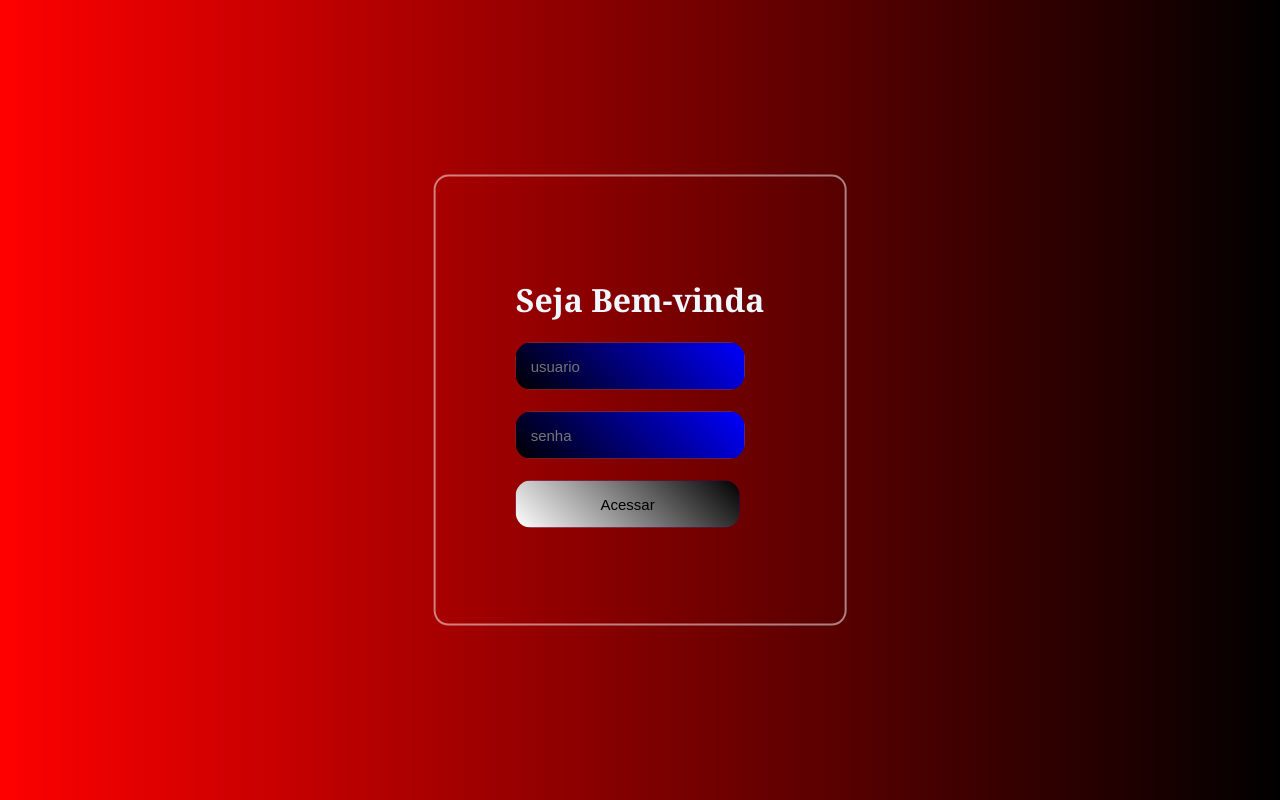
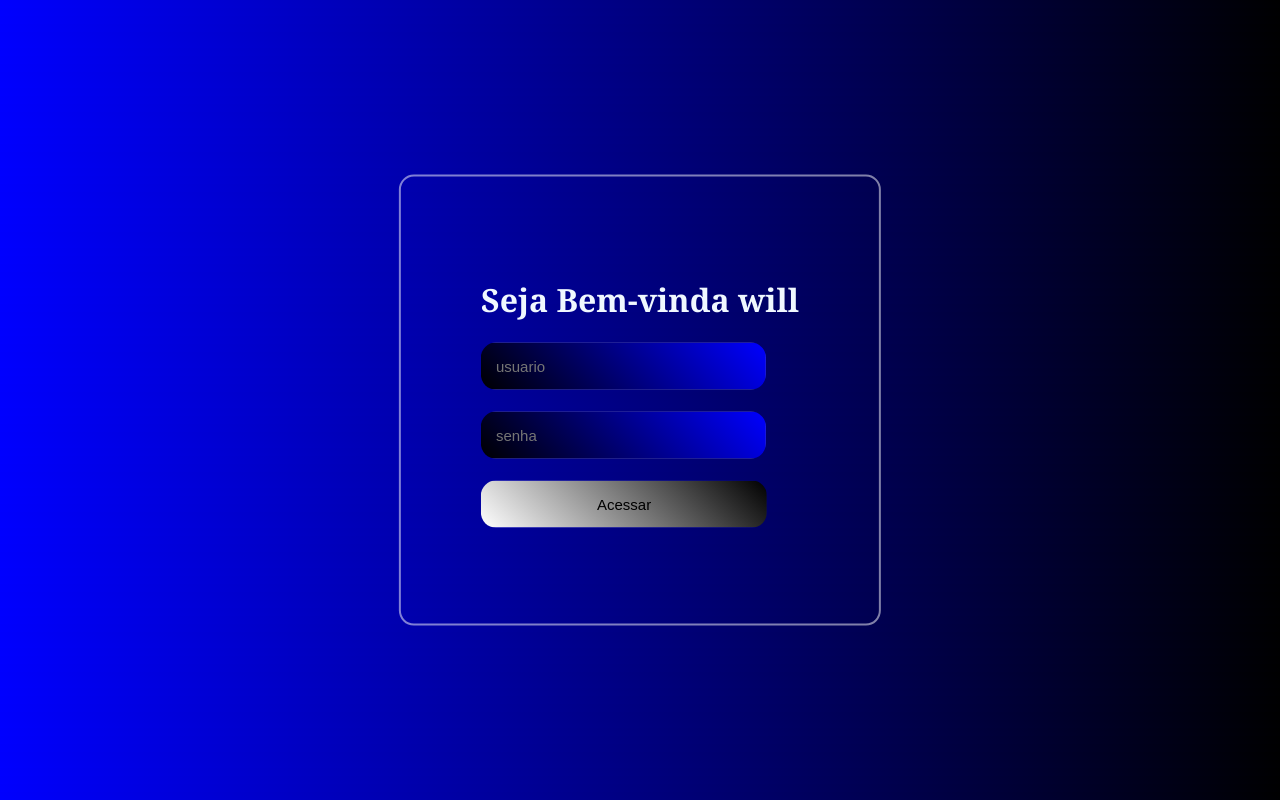
Before and after one commit to owillcoin/desafio-, a plain HTML site: page index.html in a window 1280 px wide. Drawn offline with Linux system fonts and the light colour scheme.

Commit message:
alterção da cor e nome

```diff
--- a/index.html
+++ b/index.html
@@ -8,7 +8,7 @@
 </head>
 <body>
     <div>
-        <h1>Seja Bem-vinda </h1>
+        <h1>Seja Bem-vinda will </h1>
         <input type="text" id="usuario" placeholder="usuario">
         <br><br>
         <input type="password" id="senha" placeholder="senha">
--- a/main.css
+++ b/main.css
@@ -1,6 +1,6 @@
 body {
     font-family: Georgia, 'Times New Roman', Times, serif;
-    background-image: linear-gradient(45deg, red, black);
+    background-image: linear-gradient(45deg, blue, black);
     background-position: center;
     background-size: cover;
 }
```
